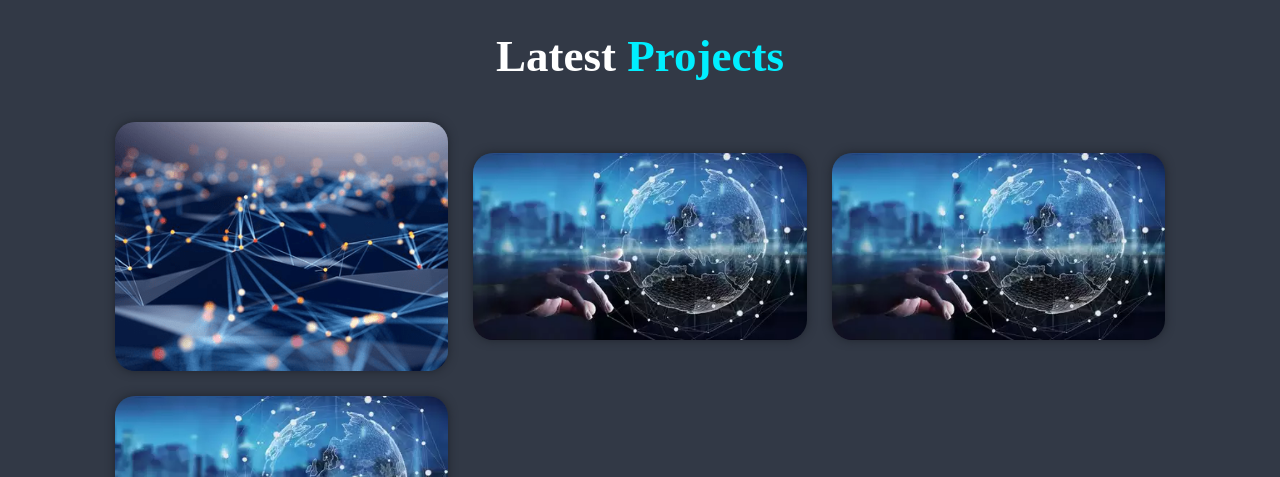
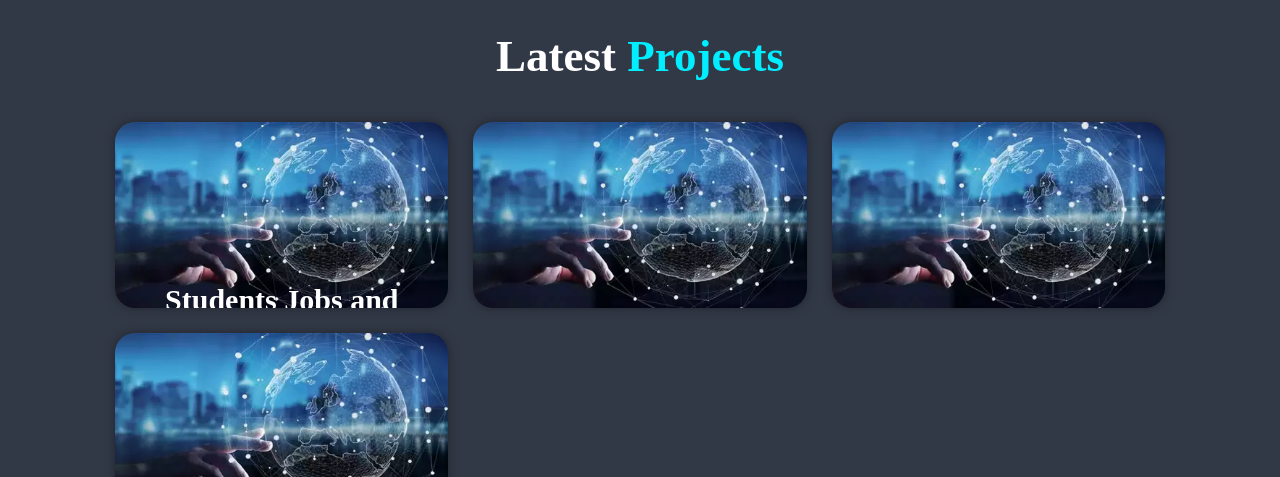
Before and after one commit to Himanshu14Ag/Portfolio-Website, a plain HTML site: page index.html in a window 1280 px wide. Shown: the part 2880-3357 px from the top of the page. Drawn offline with nearby package versions, Linux system fonts and the light colour scheme.

Commit message:
Update index.html

```diff
--- a/index.html
+++ b/index.html
@@ -206,7 +206,7 @@
 
         <div class="portfolio-container">
             <div class="portfolio-box">
-                <img src="images/student1.png" alt="">
+                <img src="images/student.jpg" alt="">
                 <div class="portfolio-layer">
                     <h4>Students Jobs and Admission Prediction</h4>
                     <br/>
```
